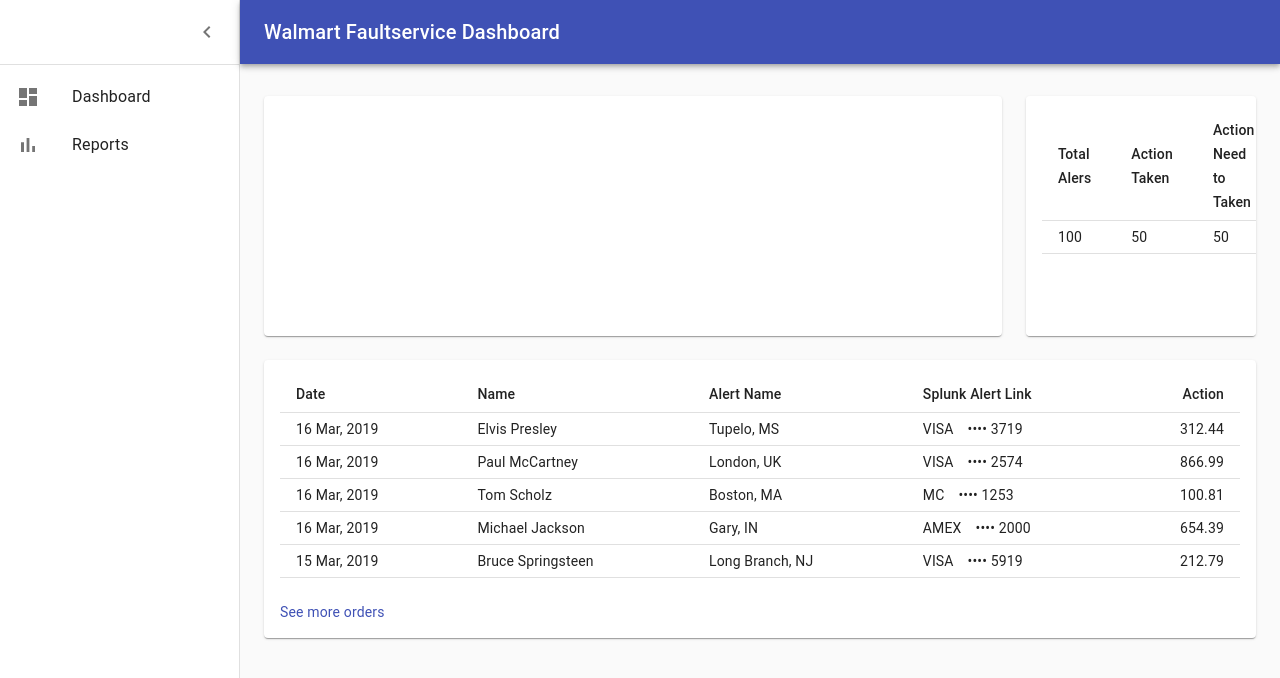
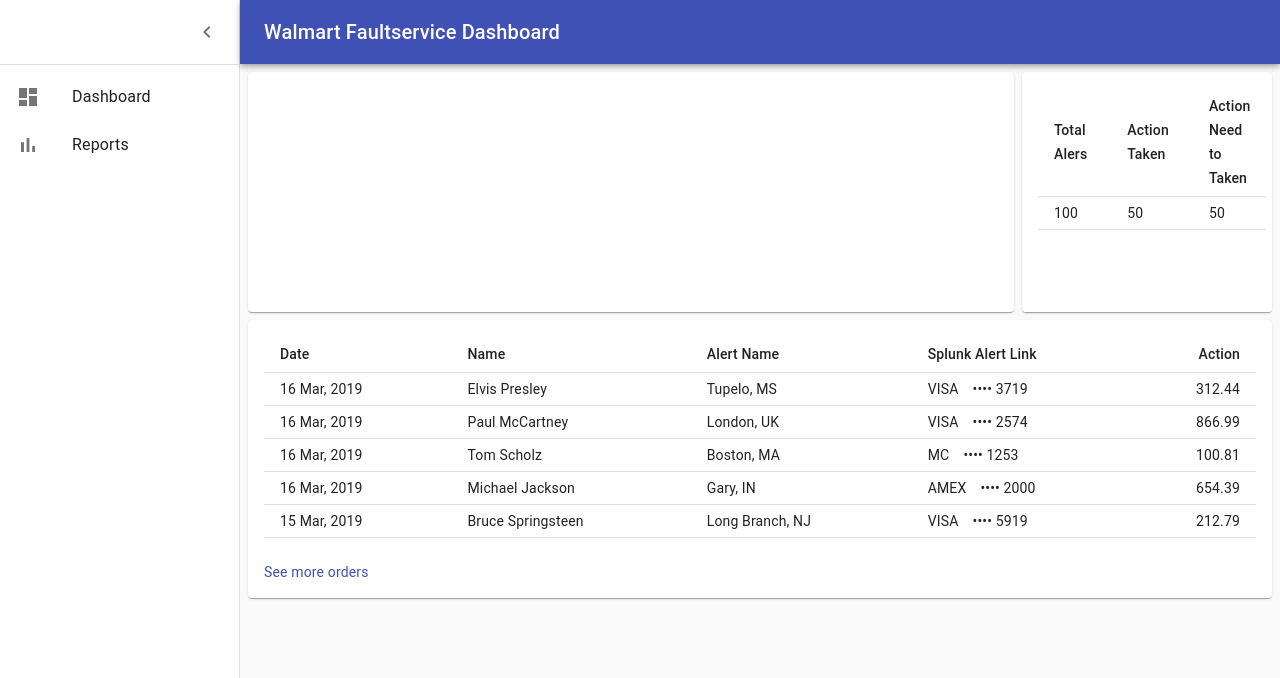
Before and after one commit to DineshMoningi/Fault-Service-Dashboard, a React (Create React App) app: page / in a window 1280 px wide. Shown: the top 678 px of the page. Built offline with nearby package versions, Linux system fonts and the light colour scheme.

Commit message:
Css changes

```diff
--- a/src/Dashboard/AlertsSummery.js
+++ b/src/Dashboard/AlertsSummery.js
@@ -1,24 +1,14 @@
 /* eslint-disable no-script-url */
 
 import React from "react";
-import Link from "@material-ui/core/Link";
-import { makeStyles } from "@material-ui/core/styles";
 import Table from "@material-ui/core/Table";
 import TableBody from "@material-ui/core/TableBody";
 import TableCell from "@material-ui/core/TableCell";
 import TableHead from "@material-ui/core/TableHead";
 import TableRow from "@material-ui/core/TableRow";
 
-// Generate Order Data
-
-const useStyles = makeStyles(theme => ({
-  seeMore: {
-    marginTop: theme.spacing(3)
-  }
-}));
 
 export default function AlertsSummery() {
-  const classes = useStyles();
   return (
     <React.Fragment>
       <Table size="small">
--- a/src/Dashboard/Dashboard.js
+++ b/src/Dashboard/Dashboard.js
@@ -85,8 +85,10 @@ const useStyles = makeStyles(theme => ({
     overflow: "auto"
   },
   container: {
-    paddingTop: theme.spacing(4),
-    paddingBottom: theme.spacing(4)
+    paddingTop: theme.spacing(1),
+    paddingBottom: theme.spacing(1),
+    paddingLeft: theme.spacing(1),
+    paddingRight: theme.spacing(1)
   },
   paper: {
     padding: theme.spacing(2),
@@ -159,7 +161,7 @@ export default function Dashboard() {
       <main className={classes.content}>
         <div className={classes.appBarSpacer} />
         <Container maxWidth="lg" className={classes.container}>
-          <Grid container spacing={3}>
+          <Grid container spacing={1}>
             {/* Chart */}
             <Grid item xs={12} md={8} lg={9}>
               <Paper className={fixedHeightPaper} />
```
